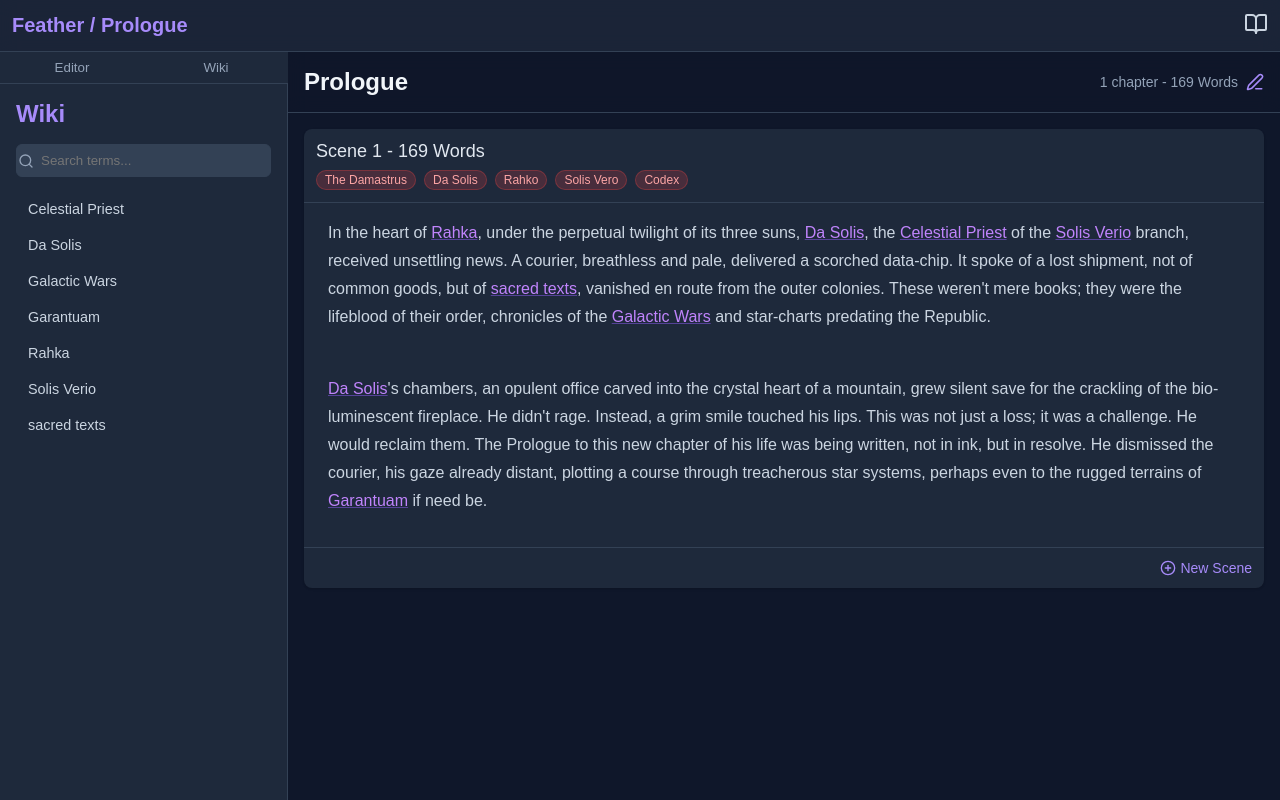
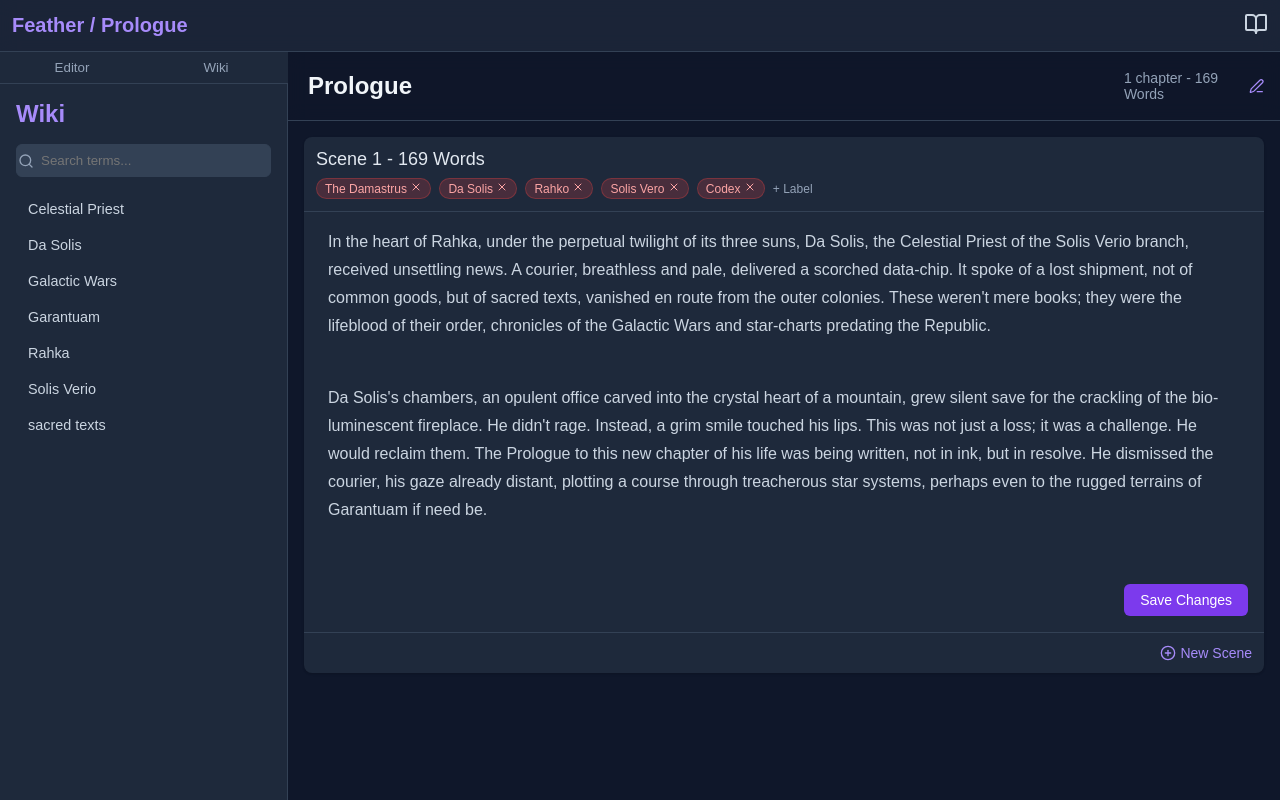
Before and after one commit to shmublu/feather-app, a Next.js app: page / in a window 1280 px wide. Built offline with nearby package versions, Linux system fonts and the light colour scheme.

Commit message:
Make content editable via contentEditable

```diff
--- a/package.json
+++ b/package.json
@@ -11,6 +11,7 @@
   "dependencies": {
     "gray-matter": "^4.0.3",
     "lucide-react": "^0.513.0",
+    "marked": "^15.0.12",
     "next": "15.3.3",
     "react": "^19.0.0",
     "react-dom": "^19.0.0",
--- a/src/components/fiction/EditorAreaFiction.tsx
+++ b/src/components/fiction/EditorAreaFiction.tsx
@@ -1,8 +1,9 @@
 // src/components/fiction/EditorAreaFiction.tsx
 
-import React, { useState, useMemo, useEffect } from 'react';
+import React, { useState, useMemo, useEffect, useRef } from 'react';
 import ReactMarkdown from 'react-markdown';
 import rehypeRaw from 'rehype-raw';
+import { marked } from 'marked';
 import { Edit3, PlusCircle, X } from 'lucide-react';
 import styles from './EditorAreaFiction.module.css';
 import type { Frontmatter, KnownTerms } from '../../types';
@@ -27,11 +28,13 @@ const EditorAreaFiction: React.FC<EditorAreaFictionProps> = ({
   onTermClick,
   onSave,
 }) => {
-  const [isEditing, setIsEditing] = useState<boolean>(false);
+  // Start in editing mode so users can modify the text immediately
+  const [isEditing, setIsEditing] = useState<boolean>(true);
   const [editableContent, setEditableContent] = useState<string>(initialContent);
   const [editableFrontmatter, setEditableFrontmatter] = useState<Frontmatter>(initialFrontmatter || {});
   const [title, setTitle] = useState<string>(initialFrontmatter?.title || 'Prologue');
   const [tags, setTags] = useState<string[]>(initialFrontmatter?.tags || []);
+  const editorRef = useRef<HTMLDivElement>(null);
 
   useEffect(() => {
     setEditableContent(initialContent);
@@ -40,14 +43,19 @@ const EditorAreaFiction: React.FC<EditorAreaFictionProps> = ({
     setTags(initialFrontmatter?.tags || []);
   }, [initialContent, initialFrontmatter]);
 
-  const wordCount = useMemo(() => editableContent.split(/\s+/).filter(Boolean).length, [editableContent]);
+  const wordCount = useMemo(() => {
+    const text = editableContent.replace(/<[^>]+>/g, '');
+    return text.split(/\s+/).filter(Boolean).length;
+  }, [editableContent]);
 
   const processedContent = useMemo(() => {
     const terms = Object.keys(knownTerms);
     if (terms.length === 0) return editableContent;
+    // remove existing highlights before reapplying
+    const clean = editableContent.replace(/<span data-term=".*?">(.*?)<\/span>/gi, '$1');
     const escaped = terms.map(t => t.replace(/[.*+?^${}()|[\]\\]/g, '\\$&'));
     const regex = new RegExp(`\\b(${escaped.join('|')})\\b`, 'gi');
-    return editableContent.replace(regex, match => `<span data-term="${match}">${match}</span>`);
+    return clean.replace(regex, match => `<span data-term="${match}">${match}</span>`);
   }, [editableContent, knownTerms]);
 
   const markdownComponents = useMemo(() => ({
@@ -76,7 +84,9 @@ const EditorAreaFiction: React.FC<EditorAreaFictionProps> = ({
 
   const handleSave = () => {
     const updatedFrontmatter: Frontmatter = { ...editableFrontmatter, title, tags };
-    onSave(editableContent, updatedFrontmatter);
+    const htmlContent = editorRef.current?.innerHTML || editableContent;
+    setEditableContent(htmlContent);
+    onSave(htmlContent, updatedFrontmatter);
     setIsEditing(false);
   };
 
@@ -136,11 +146,13 @@ const EditorAreaFiction: React.FC<EditorAreaFictionProps> = ({
             </div>
 
             {isEditing ? (
-              <textarea
-                className={styles.editTextarea}
-                value={editableContent}
-                onChange={(e: React.ChangeEvent<HTMLTextAreaElement>) => setEditableContent(e.target.value)}
-                rows={20}
+              <div
+                ref={editorRef}
+                className={styles.contentViewerText}
+                contentEditable
+                suppressContentEditableWarning
+                onInput={() => setEditableContent(editorRef.current?.innerHTML || '')}
+                dangerouslySetInnerHTML={{ __html: marked(processedContent) }}
               />
             ) : (
               <div className={styles.contentViewerText}>
--- a/src/components/wiki/SidebarWiki.tsx
+++ b/src/components/wiki/SidebarWiki.tsx
@@ -2,7 +2,7 @@
 
 import React, { useState } from 'react';
 import styles from './SidebarWiki.module.css';
-import { BookOpen, Search } from 'lucide-react';
+import { Search } from 'lucide-react';
 import type { WikiTerms } from '../../types';
 
 interface SidebarWikiProps {
```
Also changed, not shown: 1 other file (tests, documents, lock files or other folders).
